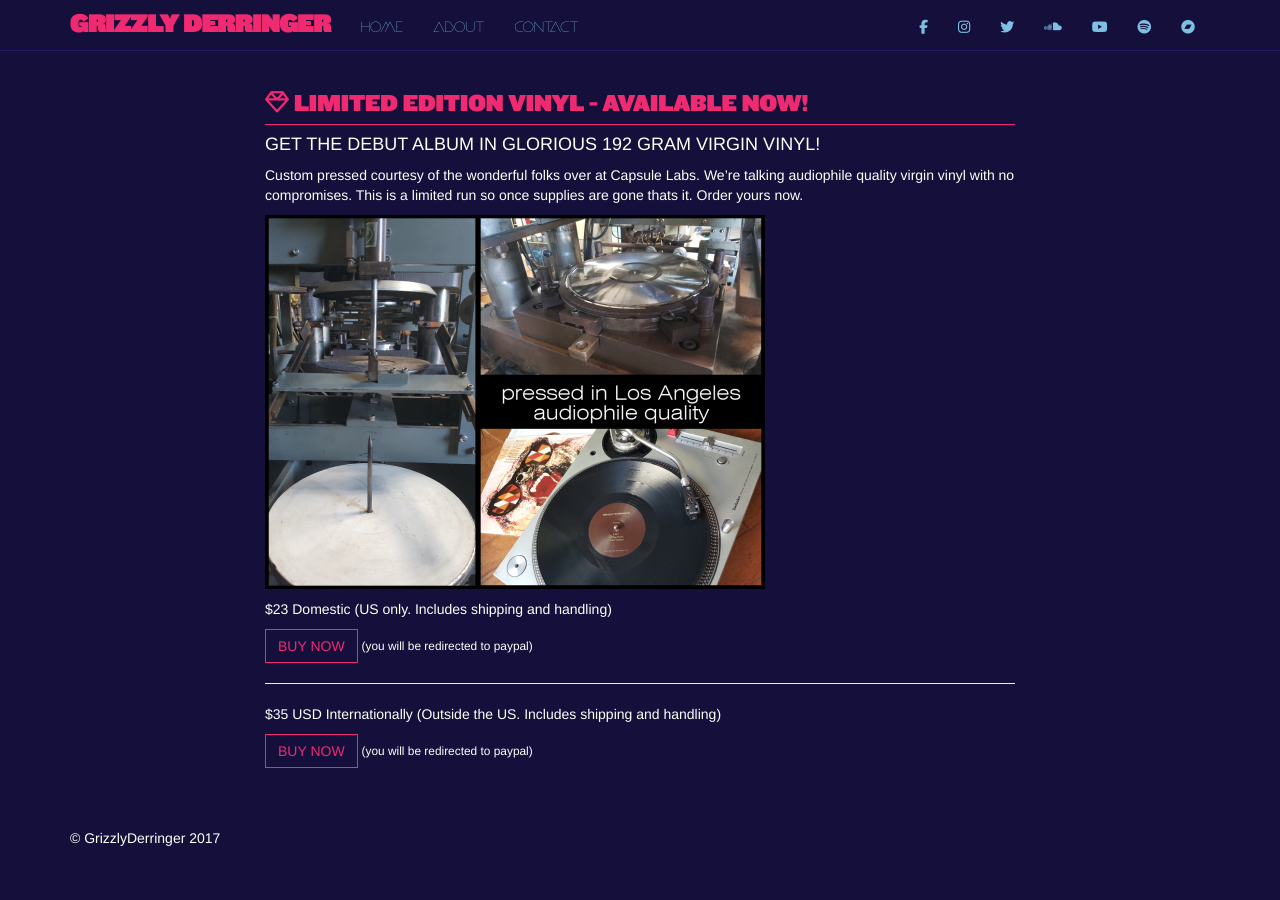
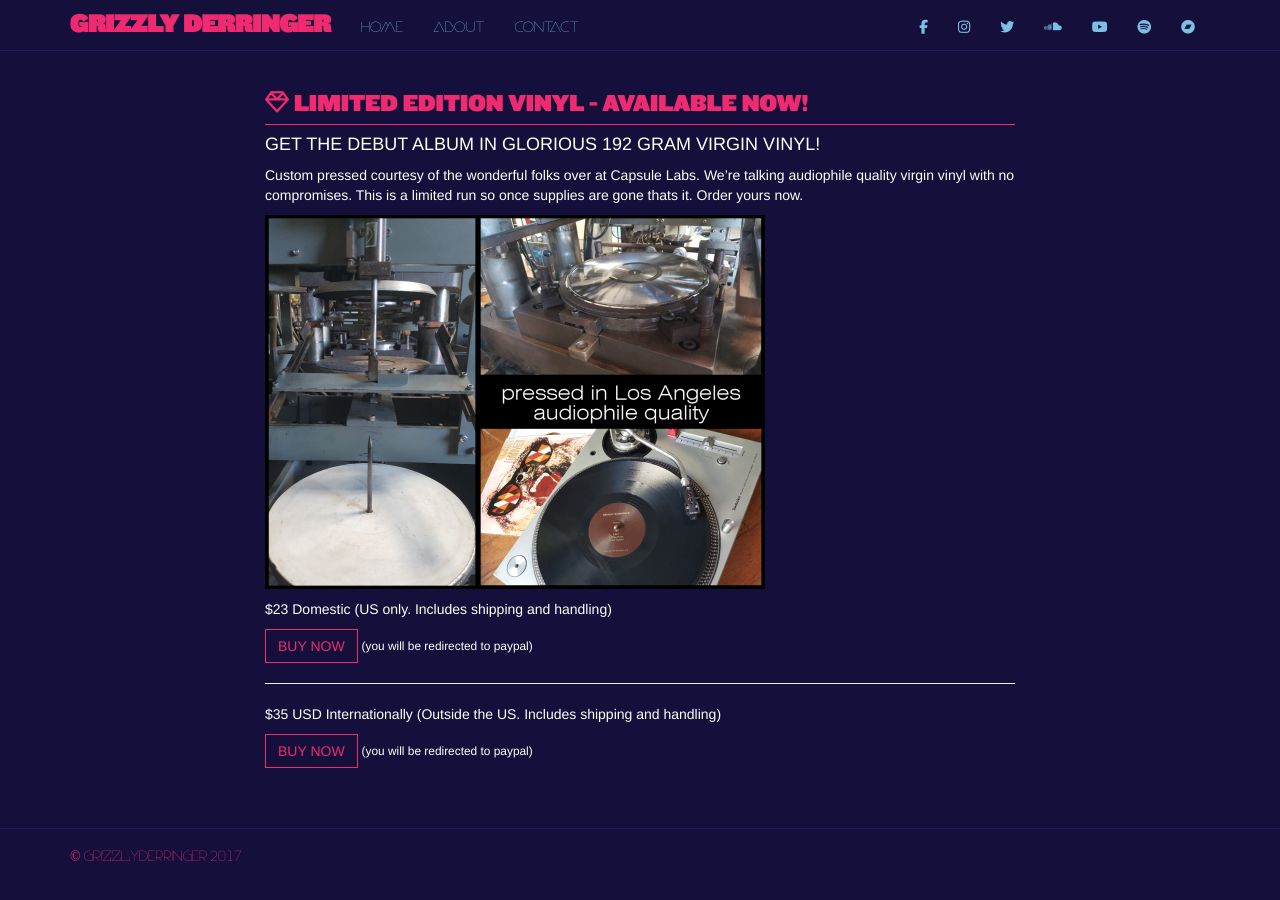
Before and after one commit to GrizzlyDerringer/grizzlyderringer.com, a Jekyll site: the page built from vinyl.md, in a window 1280 px wide. Built offline with Jekyll 4.4.1, drawn with Linux system fonts in a browser that asks for light colours; nearby versions of some CDN libraries.

Commit message:
footer style tweaks

```diff
--- a/_sass/_footer.scss
+++ b/_sass/_footer.scss
@@ -1,4 +1,6 @@
-.footer .social-icons a {
-   display: inline-block;
-   color: $turquoise;
+.footer{
+  border-top: solid 1px lighten($night, 10%);
+  padding-top: 15px;
+  font-family: 'Vow';
+  color: $neon-blood;
 }
```
